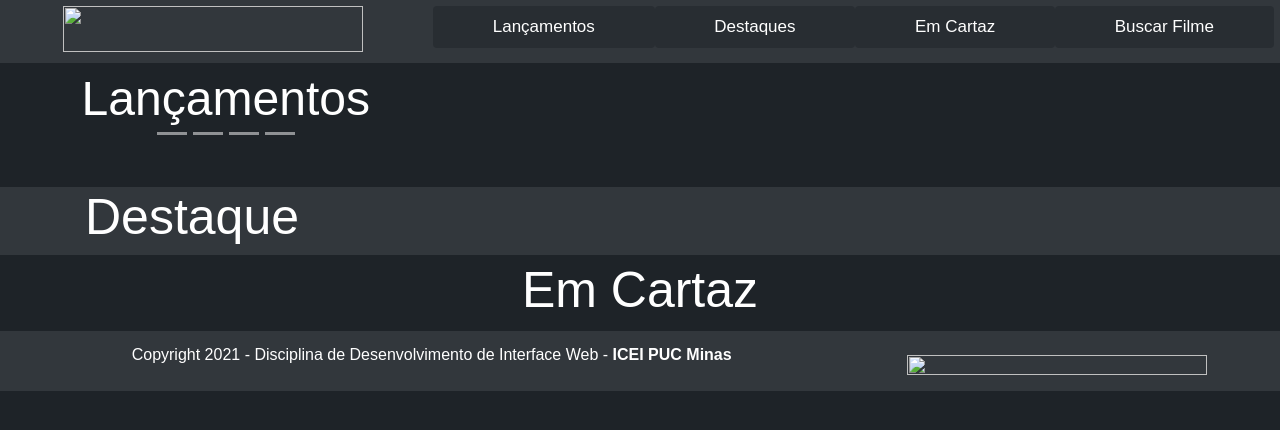
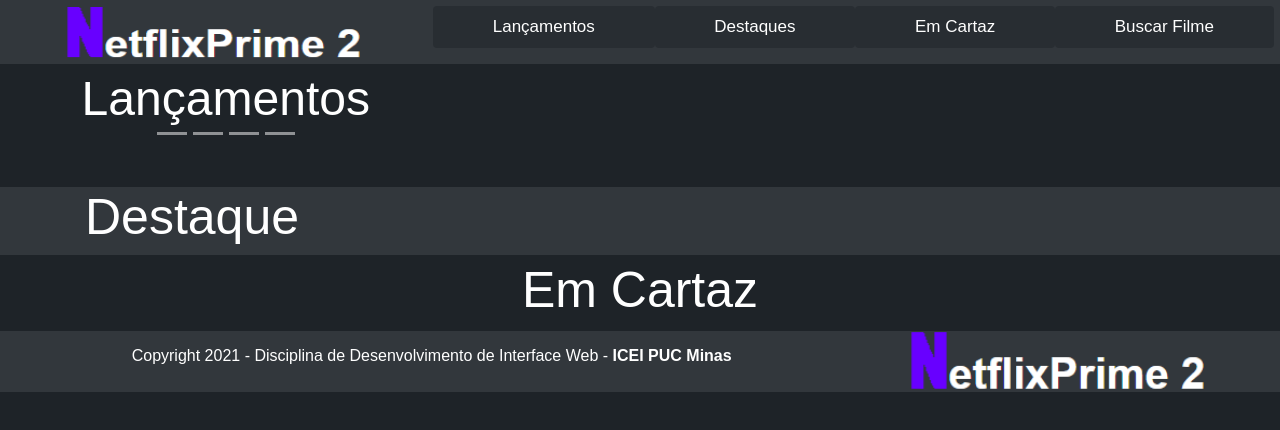
Before and after one commit to GabrieLucchesi/NetflixPrime2, a plain HTML site: page index.html in a window 1280 px wide. Drawn offline with nearby package versions, Linux system fonts and the light colour scheme; no server answers.

Commit message:
Update index.html

```diff
--- a/index.html
+++ b/index.html
@@ -19,7 +19,7 @@
                 <div class="row">
                     <!--Logo-->
                     <div class="col-12 col-sm-12 col-md-12 col-lg-4 logo">
-                        <img width="300px" height="85%" src="imgs/NetflixPrime.png" class="logo">
+                        <img width="300px" height="85%" src="imgs/NetflixPrime2.png" class="logo">
                     </div>
                     <!--Menu-->
                     <div class="col-12 col-sm-12 col-md-12 col-lg-8 menu_area">
@@ -87,7 +87,7 @@
                         <p>Copyright 2021 - Disciplina de Desenvolvimento de Interface Web - <b>ICEI PUC Minas</b></p>
                     </div>
                     <div class="col-sm-12 col-md-12 col-lg-4 logo img-rod">
-                        <img width="300px" height="85%" src="imgs/NetflixPrime.png" class="logo">
+                        <img width="300px" height="85%" src="imgs/NetflixPrime2.png" class="logo">
                     </div>
                 </div>
             </div>
```
